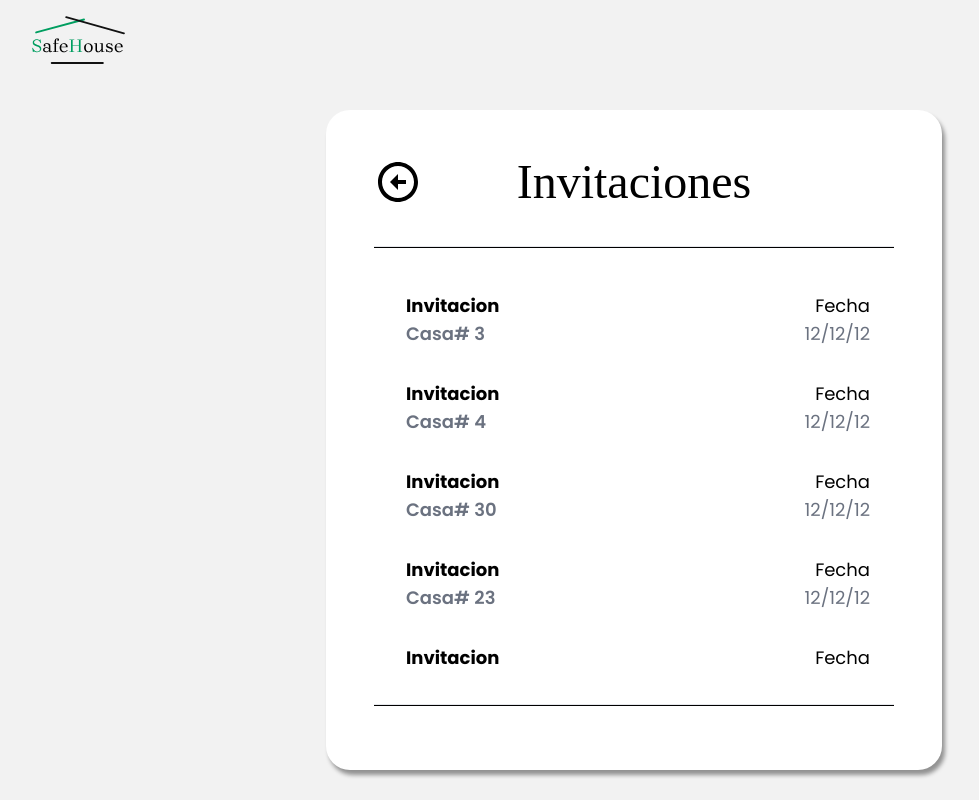
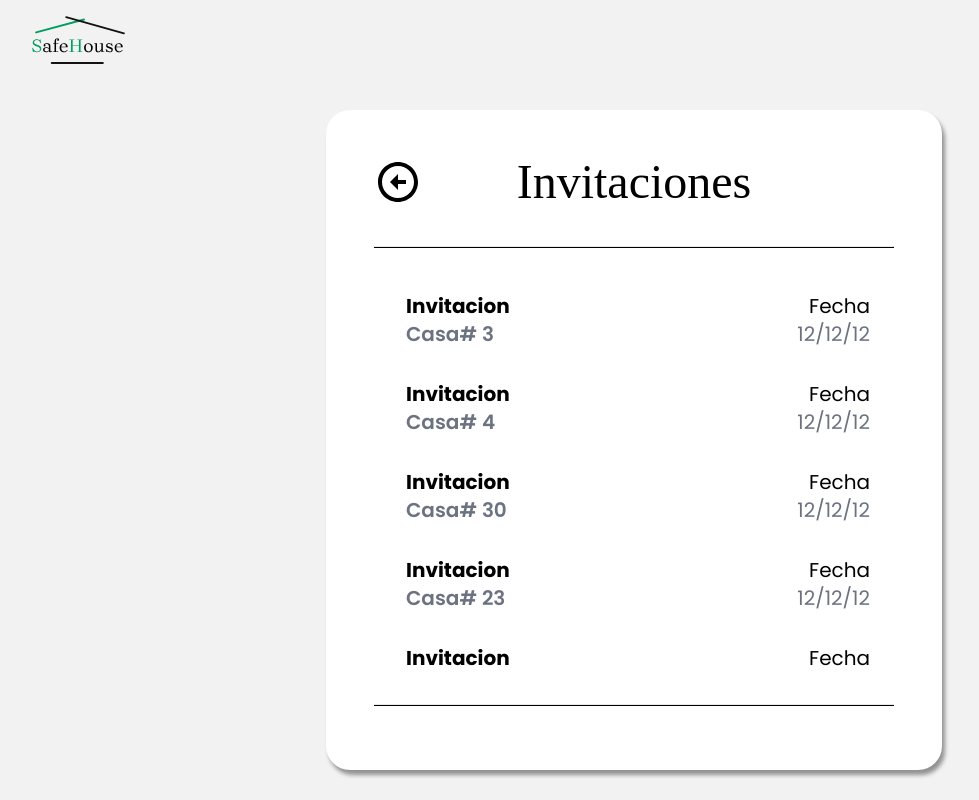
Before and after one commit to Fabio-Alfredo/deploy_definit, a React (Vite) app in the folder safeHouse-frontEnd/: page / in a window 1280 px wide. Shown: the whole page, without its empty margins (6-985 px from the left). Built offline with nearby package versions, Linux system fonts and the light colour scheme; a web font is replaced by a local one.

Commit message:
add: font sizes

```diff
--- a/safeHouse-frontEnd/src/components/invitationComponents/InvitationCard.jsx
+++ b/safeHouse-frontEnd/src/components/invitationComponents/InvitationCard.jsx
@@ -1,22 +1,22 @@
 import React from 'react';
 import ButtonComponent from './ButtonComponent';
 
-const InvitationCard = ({house, fecha}) => {
+const InvitationCard = ({ house, fecha }) => {
     return (
         <>
 
             <div className='font-popins group/item flex items-center flex-wrap justify-between px-3 md:hover:px-3 md:px-6  w-full mt-2 py-2 text-lg list-none rounded-xl hover:bg-slate-100 hover:-translate-y-1 duration-500 ' key={2}>
                 <div className='flex flex-col justify-start items-start my-1'>
-                    <p className='font-popins font-bold items-center p-0 md:px-2 select-none '>Invitacion</p>
-                    <p className='font-popins text-gray-500 font-semibold items-center p-0 md:px-2 select-none'>Casa# {house.addres}</p>
+                    <p className='font-popins font-bold text-sm sm:text-lg lg:text-xl items-center p-0 md:px-2 select-none '>Invitacion</p>
+                    <p className='font-popins text-gray-500 font-semibold text-sm sm:text-lg lg:text-xl items-center p-0 md:px-2 select-none'>Casa# {house.addres}</p>
                 </div>
                 <div className='flex flex-col justify-end items-end my-1'>
-                    <p className='font-popins select-none'>Fecha</p>
-                    <p className='font-popins text-center  text-gray-500 select-none'>{fecha}</p>
+                    <p className='font-popins text-sm sm:text-lg lg:text-xl select-none'>Fecha</p>
+                    <p className='font-popins text-center text-sm sm:text-lg lg:text-xl  text-gray-500 select-none'>{fecha}</p>
                 </div>
                 <div className=' items-center w-full hidden group-hover/item:flex md:w-fit justify-center md:justify-end gap-2 my-1'>
-                    <ButtonComponent value={"Rechazar"} className={'bg-red-600'}/>
-                    <ButtonComponent value={"Rechazar"} className={'bg-green-400'}/>
+                    <ButtonComponent value={"Aceptar"} className={'bg-green-400 text-sm sm:text-lg lg:text-xl'} />
+                    <ButtonComponent value={"Rechazar"} className={'bg-red-600 text-sm sm:text-lg lg:text-xl'} />
                 </div>
             </div>
 
```
